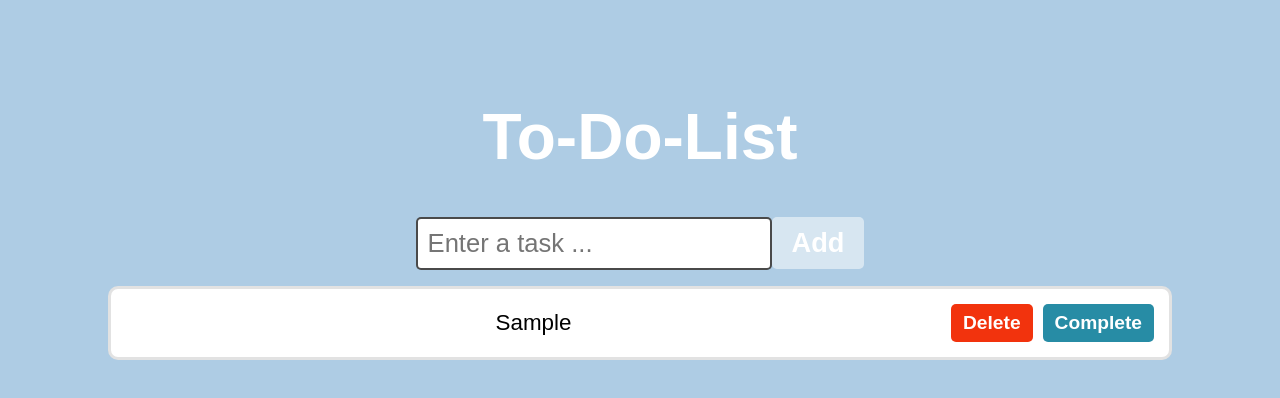
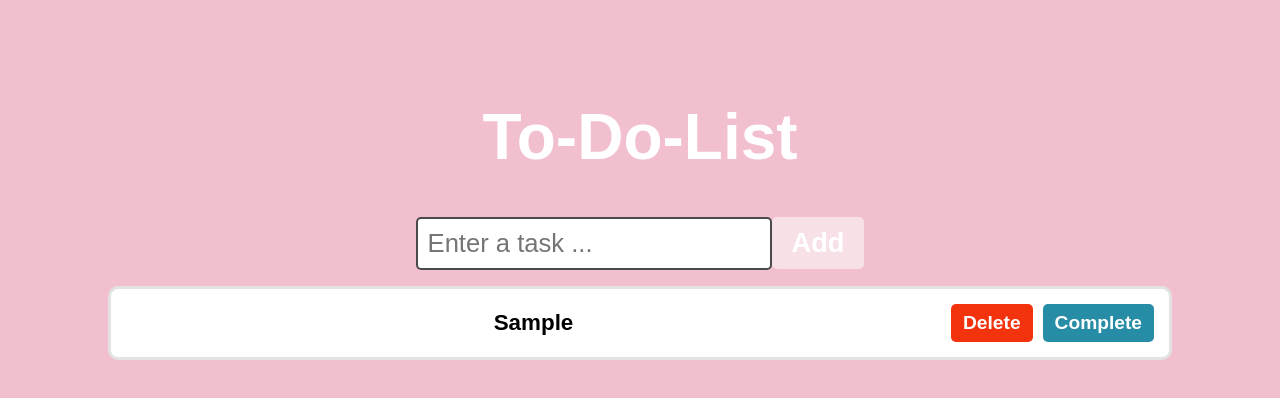
Before and after one commit to Anthony-Nemer/To-do-list, a React (Vite) app: page / in a window 1280 px wide. Both pictures are taken after typing "Sample" into the empty fields and a click on the button "Add". Shown: the top 398 px of the page. Built offline with nearby package versions, Linux system fonts and the light colour scheme.

Commit message:
change bg color, change logo

```diff
--- a/index.html
+++ b/index.html
@@ -2,7 +2,7 @@
 <html lang="en">
   <head>
     <meta charset="UTF-8" />
-    <link rel="icon" type="image/png" href="./tulip.png" />
+    <link rel="icon" type="image/png" href="./pink-giraffe.jpg" />
     <meta name="viewport" content="width=device-width, initial-scale=1.0" />
     <title>To Do List</title>
   </head>
--- a/src/ToDoList.jsx
+++ b/src/ToDoList.jsx
@@ -63,7 +63,7 @@ function ToDoList() {
             <ol>
                 {tasks.map((task, index) => (
                     <li key={index} style={{ backgroundColor: task.completed ? 'darkgrey' : 'white' }}>
-                        <span className='text'>{task.text}</span>
+                        <span className='text' style={{ fontWeight: 'bold' }}>{task.text}</span>
                         <button className='delete-button' onClick={() => deleteTask(index)}>
                             Delete
                         </button>
--- a/src/index.css
+++ b/src/index.css
@@ -1,5 +1,5 @@
 body{
-  background-color: #AECCE4;
+  background-color: #f2bfce;
 }
 
 .to-do-list{
```
Also changed, not shown: pink-giraffe.jpg (added).
